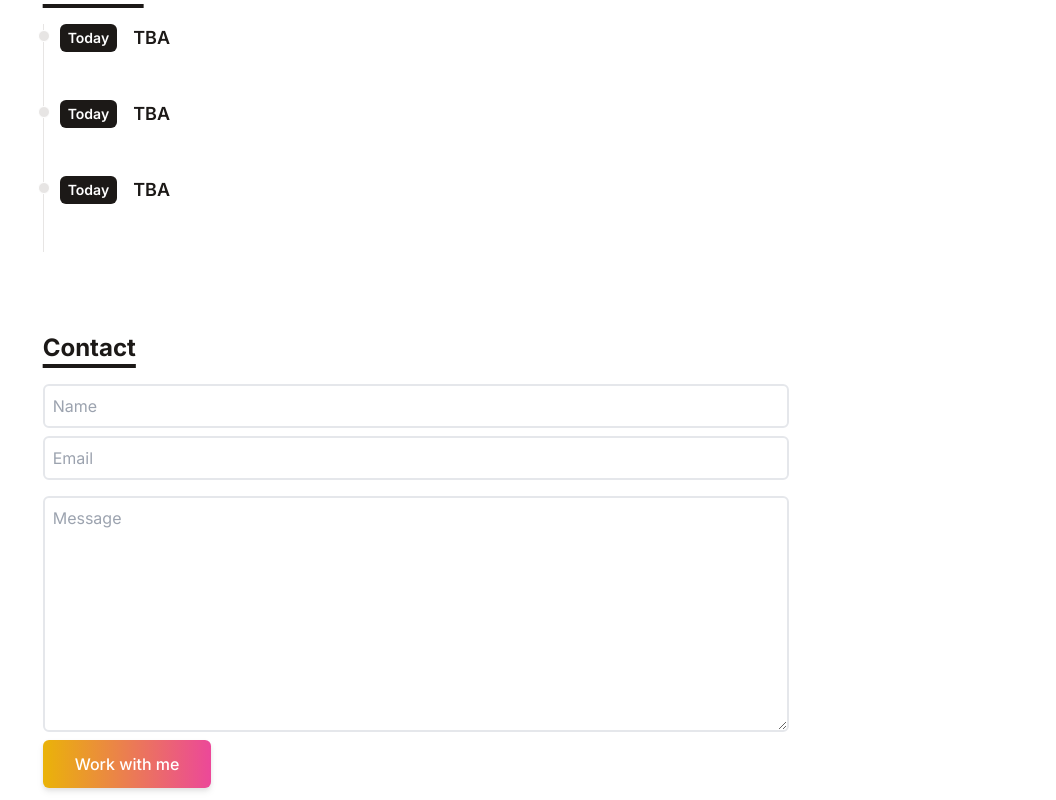
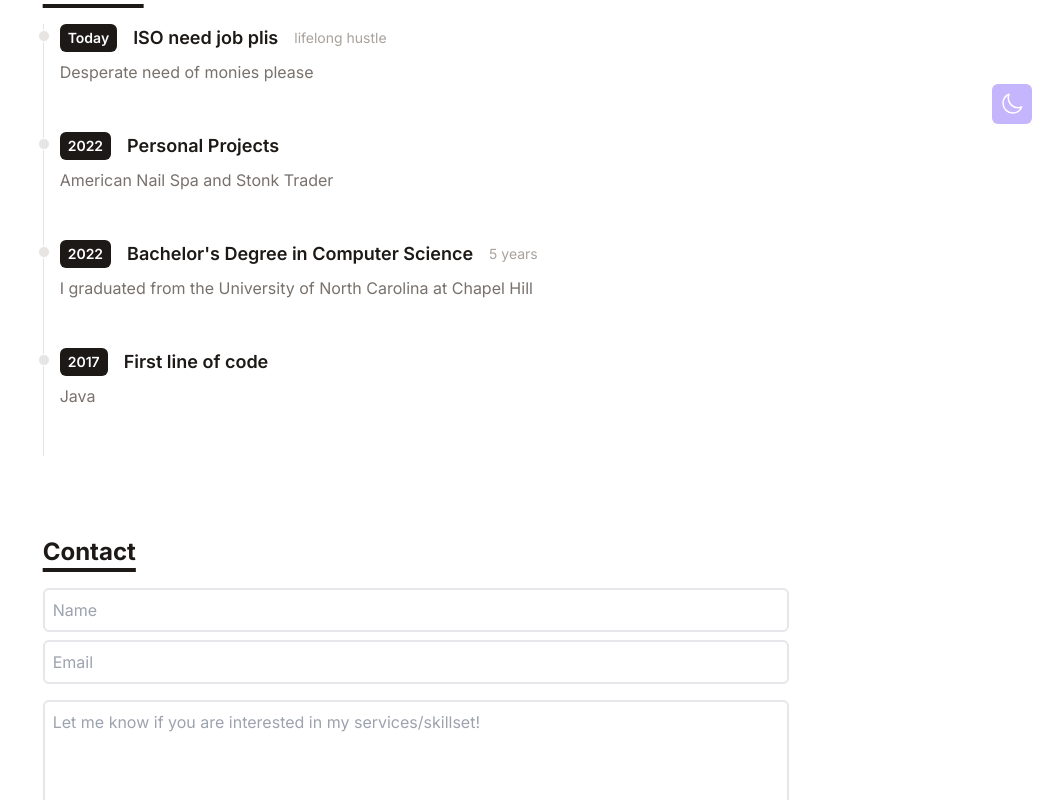
Before and after one commit to Ham-Choi/joseph-portfolio, a React (Vite) app: page / in a window 1280 px wide. Shown: the part 660-1460 px from the top of the page, without its empty margins (224-1280 px from the left). Built offline with nearby package versions, Linux system fonts and the light colour scheme.

Commit message:
QoL Changes
Styling changes for buttons, span, form, etc.

```diff
--- a/src/App.jsx
+++ b/src/App.jsx
@@ -68,7 +68,7 @@ function App() {
       <button
         type="button"
         onClick={handleThemeSwitch}
-        className="fixed p-2 z-10 right-20 top-4 bg-violet-300 dark:bg-orange-300 text-lg p-1 rounded-md"
+        className="fixed p-2 z-10 right-6 bottom-4 bg-violet-300 dark:bg-orange-300 text-lg p-1 rounded-md"
       >
         {theme === 'dark' ? sun : moon}
       </button>
--- a/src/components/Contact.jsx
+++ b/src/components/Contact.jsx
@@ -15,22 +15,26 @@ function Contact() {
                             type="text"
                             name="name"
                             placeholder="Name"
-                            className="p-2 bg-transparent border-2 rounded-md focus:outline-none"
+                            className="p-2 bg-transparent focus:bg-stone-200 dark:focus:bg-stone-800
+                            border-2 rounded-md focus:outline-none"
                         />
                         <input
                             type="text"
                             name="email"
                             placeholder="Email"
-                            className="my-2 p-2 bg-transparent border-2 rounded-md focus:outline-none"
+                            className="my-2 p-2 bg-transparent focus:bg-stone-200 dark:focus:bg-stone-800
+                            border-2 rounded-md focus:outline-none"
                         />
                         <textarea
                             name="message"
-                            placeholder="Message"
+                            placeholder="Let me know if you are interested in my services/skillset!"
                             rows="9"
-                            className="my-2 p-2 bg-transparent border-2 rounded-md focus:outline-none"
+                            className="my-2 p-2 bg-transparent focus:bg-stone-200 dark:focus:bg-stone-800
+                            border-2 rounded-md focus:outline-none"
                         />
                         <button type="submit" className="text-center inline-block px-8 py-3 w-max text-base
-                        font-medium rounded-md text-white bg-gradient-to-r from-yellow-500 to-pink-500 drop-shadow-md hover:stroke-white">
+                        font-medium rounded-md text-white bg-gradient-to-r from-blue-500 to-gray-500
+                        hover:drop-shadow-xl">
                             Work with me
                         </button>
 
--- a/src/components/PortfolioItem.jsx
+++ b/src/components/PortfolioItem.jsx
@@ -14,12 +14,13 @@ function PortfolioItem({title, imgUrl, stack, link}) {
             className= "w-full h-36 md:h-48 object-cover cursor-pointer"
             />
             <div className="w-full p-4 dark:text-white">
-                <h3 className="text-lg md:text-xl mb mb-2 md:mb-3 font-semibold"> {title} </h3>
+                <h3 className="text-lg md:text-xl hover:underline mb mb-2 md:mb-3 font-semibold"> {title} </h3>
                 <p className="flex flex-wrap gap-2 flew-row items-center justify-start text-xs md:text-sm">
                     {stack.map(item => (
-                        <span className="inline-block px-2 py-1 font-semibold border-2 border-stone-900 dark:border-white rounded-md">
+                        <button className="inline-block px-2 py-1 font-semibold border-2 border-stone-900 dark:border-white rounded-md
+                        hover:bg-stone-300 dark:hover:bg-gray-700">
                             {item}
-                        </span>
+                        </button>
                     ))}
                 </p>
             </div>
--- a/src/components/Timeline.jsx
+++ b/src/components/Timeline.jsx
@@ -12,7 +12,7 @@ function Timeline() {
                 <TimelineItem
                     year={item.year}
                     title={item.title}
-                    duation={item.duration}
+                    duration={item.duration}
                     details={item.details}
                 />
             ))}
--- a/src/data/timeline.js
+++ b/src/data/timeline.js
@@ -1,20 +1,26 @@
 export default [
     {
         year: 'Today',
-        title: 'TBA',
-        duration: '',
-        details: '',
+        title: 'ISO need job plis',
+        duration: 'lifelong hustle',
+        details: 'Desperate need of monies please',
     },
     {
-        year: 'Today',
-        title: 'TBA',
+        year: '2022',
+        title: 'Personal Projects',
         duration: '',
-        details: '',
+        details: 'American Nail Spa and Stonk Trader',
     },
     {
-        year: 'Today',
-        title: 'TBA',
+        year: '2022',
+        title: "Bachelor's Degree in Computer Science",
+        duration: '5 years',
+        details: 'I graduated from the University of North Carolina at Chapel Hill',
+    },
+    {
+        year: '2017',
+        title: 'First line of code',
         duration: '',
-        details: '',
+        details: 'Java',
     },
 ]
```
